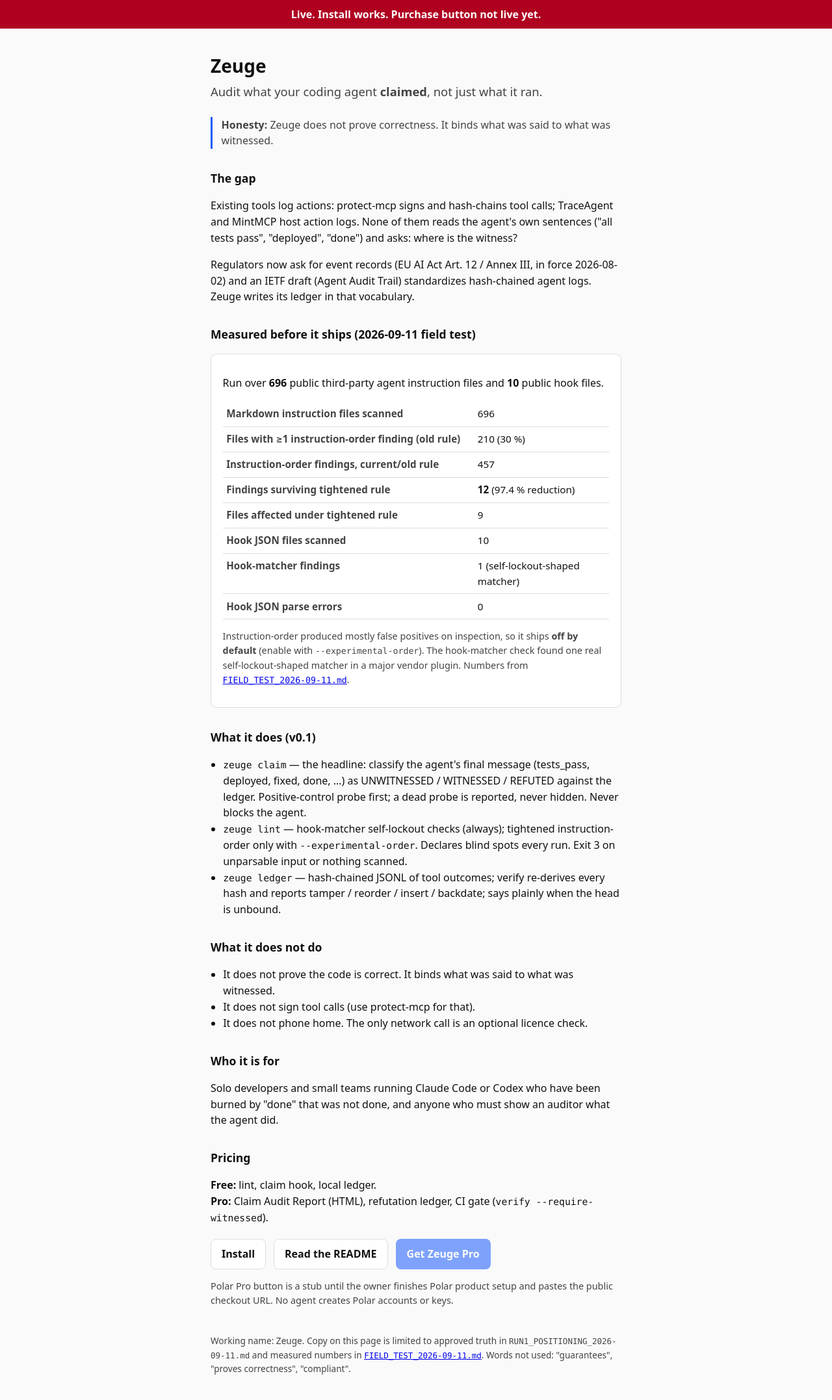
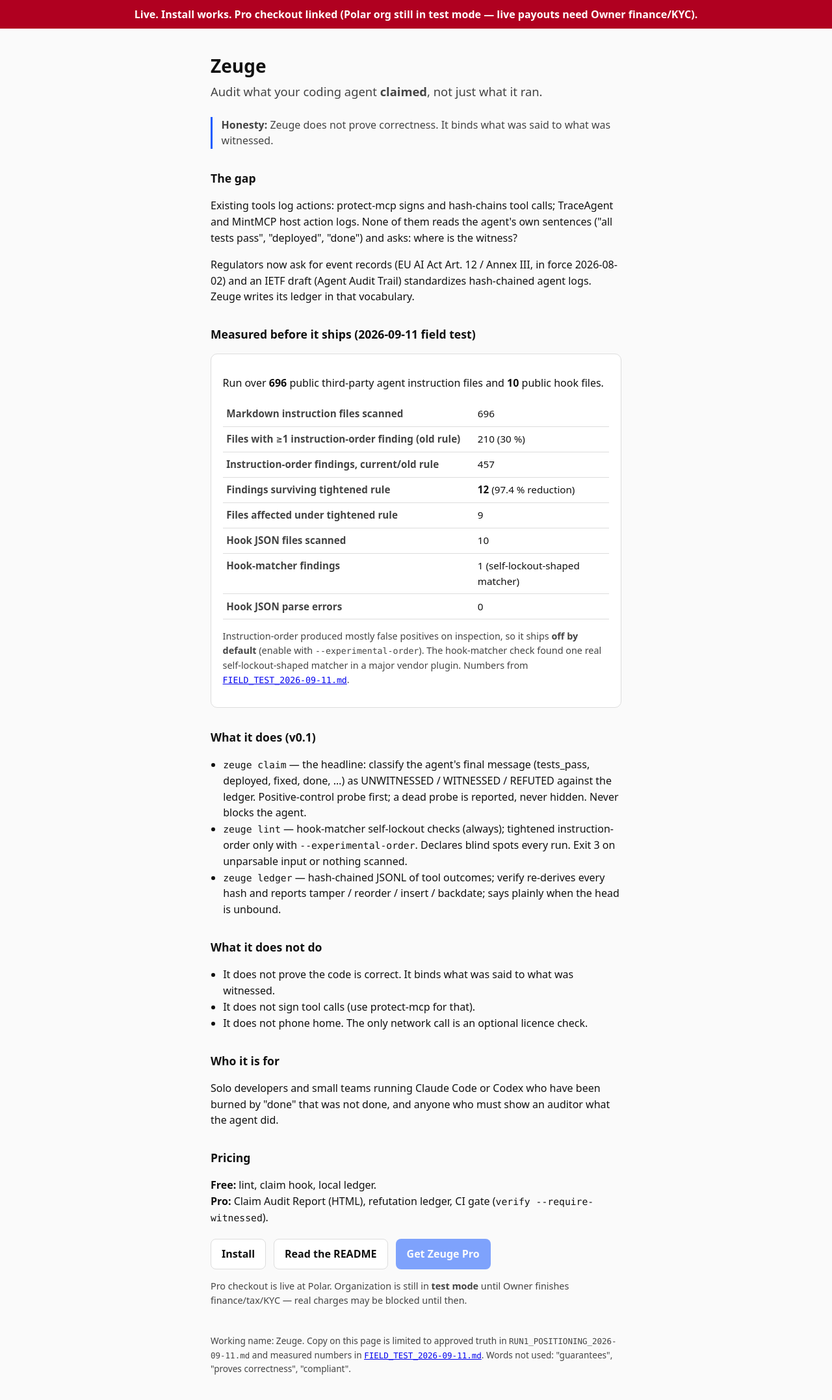
Before and after one commit to PhoenixAddictionary/zeuge, a website: page docs/index.html in a window 1280 px wide. Shown: the whole page at 65% size. Drawn offline with Linux system fonts and the light colour scheme.

```diff
--- a/docs/index.html
+++ b/docs/index.html
@@ -34,7 +34,7 @@
   </style>
 </head>
 <body>
-  <div class="draft-banner">Live. Install works. Purchase button not live yet.</div>
+  <div class="draft-banner">Live. Install works. Pro checkout linked (Polar org still in test mode — live payouts need Owner finance/KYC).</div>
   <main>
     <h1>Zeuge</h1>
     <p class="lede">Audit what your coding agent <strong>claimed</strong>, not just what it ran.</p>
@@ -87,9 +87,9 @@
     <div class="actions">
       <a class="btn" href="../INSTALL.md">Install</a>
       <a class="btn" href="../README.md">Read the README</a>
-      <a class="btn btn-pro" id="polar-pro" href="#polar-checkout-pending" aria-disabled="true" title="Owner pastes the Polar checkout URL after act 1">Get Zeuge Pro</a>
+      <a class="btn btn-pro" id="polar-pro" href="#polar-checkout-pending" title="Zeuge Pro early-adopter lifetime — Polar checkout" target="_blank" rel="noopener">Get Zeuge Pro</a>
     </div>
-    <p class="note">Polar Pro button is a stub until the owner finishes Polar product setup and pastes the public checkout URL. No agent creates Polar accounts or keys.</p>
+    <p class="note">Pro checkout is live at Polar. Organization is still in <strong>test mode</strong> until Owner finishes finance/tax/KYC — real charges may be blocked until then.</p>
 
     <footer>
       Working name: Zeuge. Copy on this page is limited to approved truth in <code>RUN1_POSITIONING_2026-09-11.md</code> and measured numbers in <a href="./FIELD_TEST_2026-09-11.md"><code>FIELD_TEST_2026-09-11.md</code></a>. Words not used: "guarantees", "proves correctness", "compliant".
```
